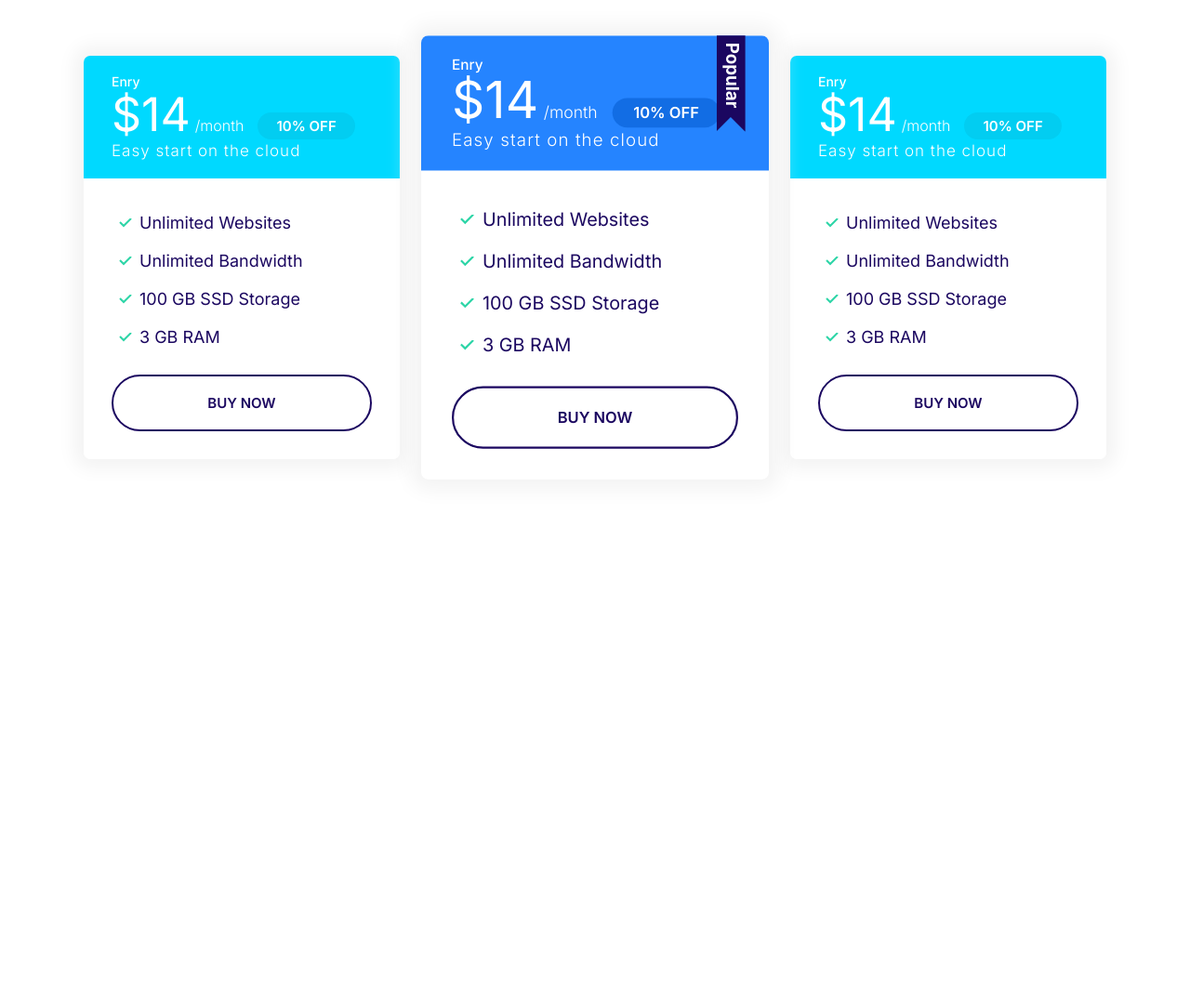
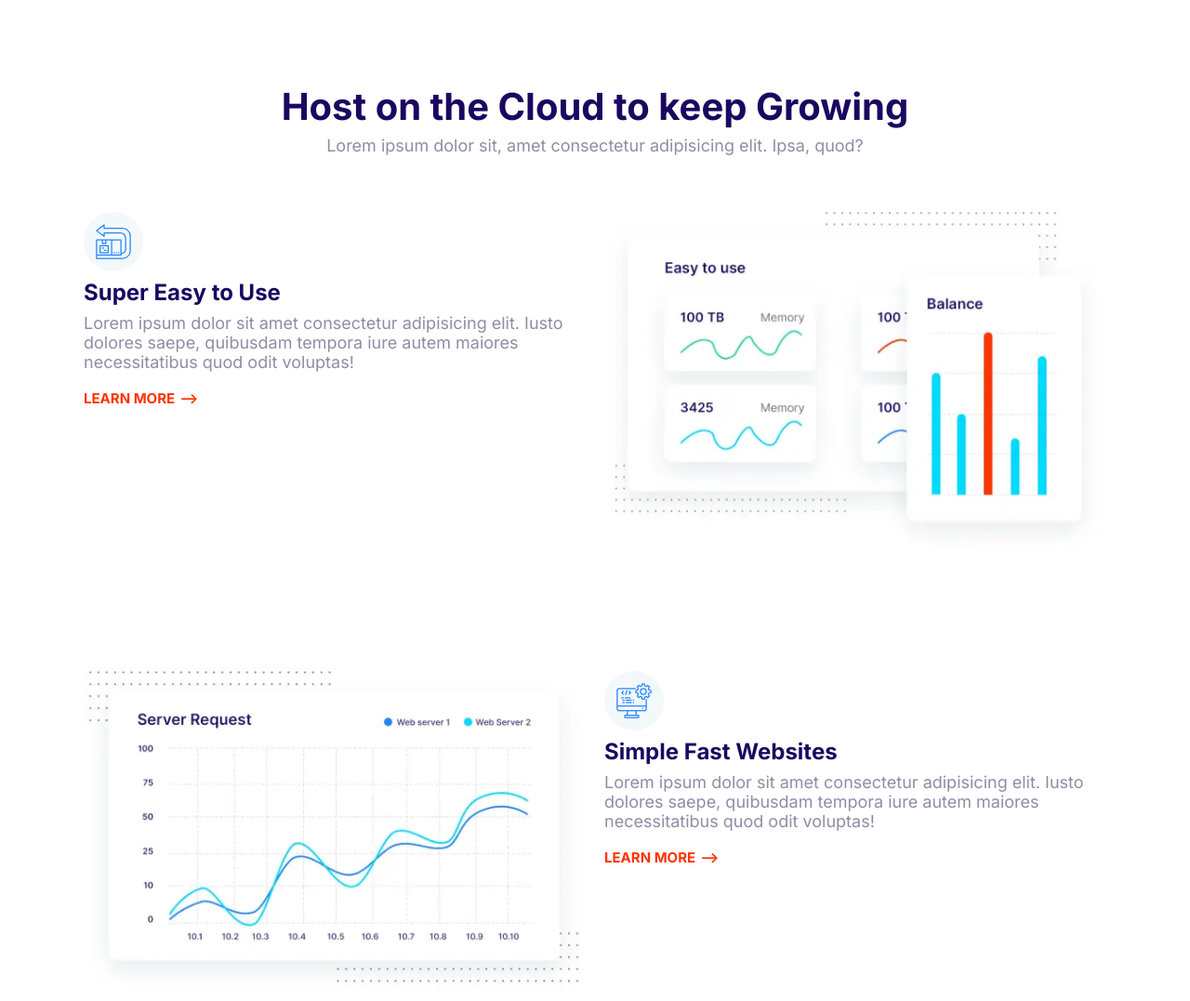
Before and after one commit to samirhaouchi1/moshify, a plain HTML site: page index.html in a window 1280 px wide. Shown: the top 1077 px of the page at 93% size. Before the commit the page ends 800 px from the top, so only its background shows below. Drawn offline with Linux system fonts and the light colour scheme.

Commit message:
Define the style and structure for the feature section

```diff
--- a/css/styles.css
+++ b/css/styles.css
@@ -785,3 +785,28 @@ p {
     max-width: 500px;
     margin: 0 auto;
 }
+
+/* Features */
+
+.feature {
+    gap: 4rem 2rem;
+    margin: 12rem 0
+}
+
+.feature:first-of-type {
+    margin-top: 6rem;
+}
+
+.feature__heading {
+    margin: 1rem 0;
+}
+
+.feature__image {
+    width: 100%;
+}
+
+@media screen and (min-width:768px) {
+    .feature:nth-of-type(even) .feature__content {
+        order: 2;
+    }
+}
--- a/index.html
+++ b/index.html
@@ -14,78 +14,136 @@
     <link rel="stylesheet" href="css/styles.css" />
   </head>
   <body>
-    <section class="block container block-plans">
-      <div class="grid grid--1x3">
-        <!-- plan 1 -->
-          <div class="plan">
-            <div class="card card--secondary">
-              <header class="card__header">
-                <h3 class="plan__name">Enry</h3>
-                <span class="plan__price">$14</span>
-                <span class="plan__billing-cycle">/month</span>
-                <span class="badge badge--secondary badge--samll">10% OFF</span>
-                <span class="plan__description">Easy start on the cloud</span>
-              </header>
-              <div class="card__body">
-                <ul class="list list--tick">
-                  <li class="list__item">Unlimited Websites</li>
-                  <li class="list__item">Unlimited Bandwidth</li>
-                  <li class="list__item">100 GB SSD Storage</li>
-                  <li class="list__item">3 GB RAM</li>
-                </ul>
-                <button class="btn btn--outline btn--block">Buy Now</button>
-              </div>
-            </div>
-          </div>
+    <section class="block container">
+      <header class="block__header">
+        <h2>Host on the Cloud to keep Growing</h2>
+        <p>Lorem ipsum dolor sit, amet consectetur adipisicing elit. Ipsa, quod?</p>
+      </header>
+      <!-- 1 -->
+      <article class="grid grid--1x2 feature">
+        <div class="feature__content">
+          <span class="icon-container">
+            <svg class="icon icon--primary">
+              <use xlink:href="images/sprite.svg#easy"></use>
+            </svg>
+          </span>
+          <h3 class="feature__heading">Super Easy to Use</h3>
+          <p>
+            Lorem ipsum dolor sit amet consectetur adipisicing elit. Iusto dolores
+            saepe, quibusdam tempora iure autem maiores necessitatibus quod odit
+            voluptas!
+          </p>
+          <a href="#" class="link-arow">Learn More</a>
+        </div>
+        <picture>
+          <source
+            type="image/webp"
+            srcset="images/easy.webp 1x, images/easy@2x.webp 2x"
+          />
+          <source
+          type="image/jpg"
+          srcset="images/easy.jpg 1x, images/easy@2x.jpg 2x"
+        />
+          <img class="feature__image" src="images/easy@2x.png" alt="" />
+        </picture>
+      </article>
 
-        <!-- plan 2 -->
+      <!-- 2 -->
 
-          <div class="plan plan--popular">
-            <div class="card card--primary">
-              <header class="card__header">
-                <h3 class="plan__name">Enry</h3>
-                <span class="plan__price">$14</span>
-                <span class="plan__billing-cycle">/month</span>
-                <span class="badge badge--primary badge--samll">10% OFF</span>
-                <span class="plan__description">Easy start on the cloud</span>
-              </header>
-              <div class="card__body">
-                <ul class="list list--tick">
-                  <li class="list__item">Unlimited Websites</li>
-                  <li class="list__item">Unlimited Bandwidth</li>
-                  <li class="list__item">100 GB SSD Storage</li>
-                  <li class="list__item">3 GB RAM</li>
-                </ul>
-                <button class="btn btn--outline btn--block">Buy Now</button>
-              </div>
-            </div>
-          </div>
+      <article class="grid grid--1x2 feature">
+        <div class="feature__content">
+          <span class="icon-container">
+            <svg class="icon icon--primary">
+              <use xlink:href="images/sprite.svg#computer"></use>
+            </svg>
+          </span>
+          <h3 class="feature__heading">Simple Fast Websites</h3>
+          <p>
+            Lorem ipsum dolor sit amet consectetur adipisicing elit. Iusto dolores
+            saepe, quibusdam tempora iure autem maiores necessitatibus quod odit
+            voluptas!
+          </p>
+          <a href="#" class="link-arow">Learn More</a>
+        </div>
+        <picture>
+          <source
+            type="image/webp"
+            srcset="images/fast.webp 1x, images/fast@2x.webp 2x"
+          />
+          <source
+          type="image/jpg"
+          srcset="images/fast.jpg 1x, images/fast@2x.jpg 2x"
+        />
+          <img class="feature__image" src="images/fast@2x.png" alt="" />
+        </picture>
+      </article>
 
-        <!-- plan 3 -->
+      <!-- 3 -->
 
-          <div class="plan">
-            <div class="card card--secondary">
-              <header class="card__header">
-                <h3 class="plan__name">Enry</h3>
-                <span class="plan__price">$14</span>
-                <span class="plan__billing-cycle">/month</span>
-                <span class="badge badge--secondary badge--samll">10% OFF</span>
-                <span class="plan__description">Easy start on the cloud</span>
-              </header>
-              <div class="card__body">
-                <ul class="list list--tick">
-                  <li class="list__item">Unlimited Websites</li>
-                  <li class="list__item">Unlimited Bandwidth</li>
-                  <li class="list__item">100 GB SSD Storage</li>
-                  <li class="list__item">3 GB RAM</li>
-                </ul>
-                <button class="btn btn--outline btn--block">Buy Now</button>
-              </div>
-            </div>
-          </div>
+      <article class="grid grid--1x2 feature">
+        <div class="feature__content">
+          <span class="icon-container">
+            <svg class="icon icon--primary">
+              <use xlink:href="images/sprite.svg#settings"></use>
+            </svg>
+          </span>
+          <h3 class="feature__heading">WordPress made easy</h3>
+          <p>
+            Lorem ipsum dolor sit amet consectetur adipisicing elit. Iusto dolores
+            saepe, quibusdam tempora iure autem maiores necessitatibus quod odit
+            voluptas!
+          </p>
+          <a href="#" class="link-arow">Learn More</a>
+        </div>
+        <picture>
+          <source
+            type="image/webp"
+            srcset="images/wordpress.webp 1x, images/wordpress@2x.webp 2x"
+          />
+          <source
+          type="image/jpg"
+          srcset="images/wordpress.jpg 1x, images/wordpress@2x.jpg 2x"
+        />
+          <img class="feature__image" src="images/wordpress@2x.png" alt="" />
+        </picture>
+      </article>
 
-      </div>
+      <!-- 4 -->
+
+      <article class="grid grid--1x2 feature">
+        <div class="feature__content">
+          <span class="icon-container">
+            <svg class="icon icon--primary">
+              <use xlink:href="images/sprite.svg#clock"></use>
+            </svg>
+          </span>
+          <h3 class="feature__heading">24/7 Expert Support</h3>
+          <p>
+            Lorem ipsum dolor sit amet consectetur adipisicing elit. Iusto dolores
+            saepe, quibusdam tempora iure autem maiores necessitatibus quod odit
+            voluptas!
+          </p>
+          <a href="#" class="link-arow">Learn More</a>
+        </div>
+        <picture>
+          <source
+            type="image/webp"
+            srcset="images/support.webp 1x, images/support@2x.webp 2x"
+          />
+          <source
+          type="image/jpg"
+          srcset="images/support.jpg 1x, images/support@2x.jpg 2x"
+        />
+          <img class="feature__image" src="images/support@2x.png" alt="" />
+        </picture>
+      </article>
+
+
     </section>
+
+
+
+
     <script src="js/main.js"></script>
   </body>
 </html>
```
Also changed, not shown: components/features.html (added, +126 -0 lines), images/easy.png (added), images/easy.webp (added), images/easy@2x.png (added), images/easy@2x.webp (added), images/fast.png (added), images/fast.webp (added), images/fast@2x.png (added), images/fast@2x.webp (added), images/support.png (added), images/support.webp (added), images/support@2x.png (added), images/support@2x.webp (added), images/wordpress.png (added), 3 more files.
